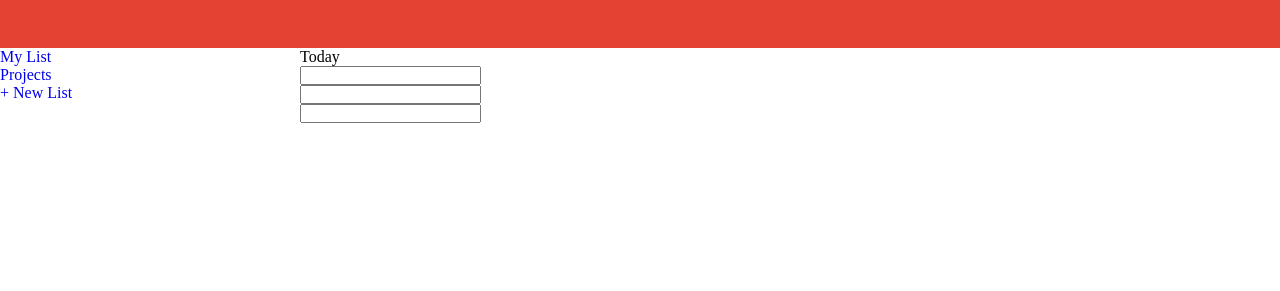
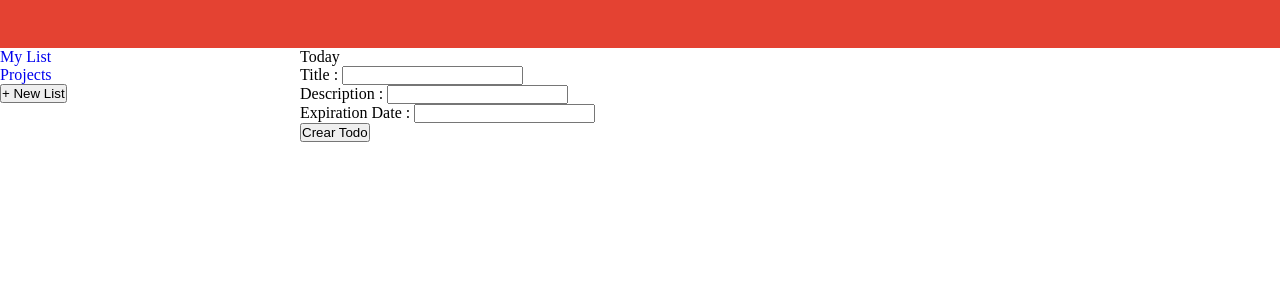
Before and after one commit to WillAvatec/todo-list, a website: page dist/index.html in a window 1280 px wide. Drawn offline with Linux system fonts and the light colour scheme.

Commit message:
Re-assigning form

```diff
--- a/dist/index.html
+++ b/dist/index.html
@@ -15,7 +15,7 @@
             <nav class="side">
                 <li><a href="#">My List</a></li>
                 <li><a href="#">Projects</a></li>
-                <li><a href="#">+ New List</a></li>
+                <button>+ New List</button>
             </nav>
         </div>
         <div class="main-container">
@@ -29,9 +29,19 @@
                     <div class="modal">
                         <div class="form">
                             <form action="#">
-                                <div class="title-cont"><label for=""></label><input type="text" name="" id=""></div>
-                                <div class="description"><label for=""></label><input type="text" name="" id=""></div>
-                                <div class="dueTime"><label for=""></label><input type="text" name="" id=""></div>
+                                <div class="title-cont">
+                                    <label for="title">Title :</label>
+                                    <input type="text" name="title" id="title">
+                                </div>
+                                <div class="description">
+                                    <label for="descript">Description :</label>
+                                    <input type="text" name="descript" id="descript">
+                                </div>
+                                <div class="dueTime">
+                                    <label for="due">Expiration Date :</label>
+                                    <input type="text" name="due" id="due">
+                                </div>
+                                <button type="submit">Crear Todo</button>
                             </form>
                         </div>
                     </div>
@@ -39,6 +49,6 @@
             </main>
         </div>
     </div>
-    <script type="module" src="../src/main.js"></script>
+    <script src="../src/modules/dom_logic.js"></script>
 </body>
 </html>
```
